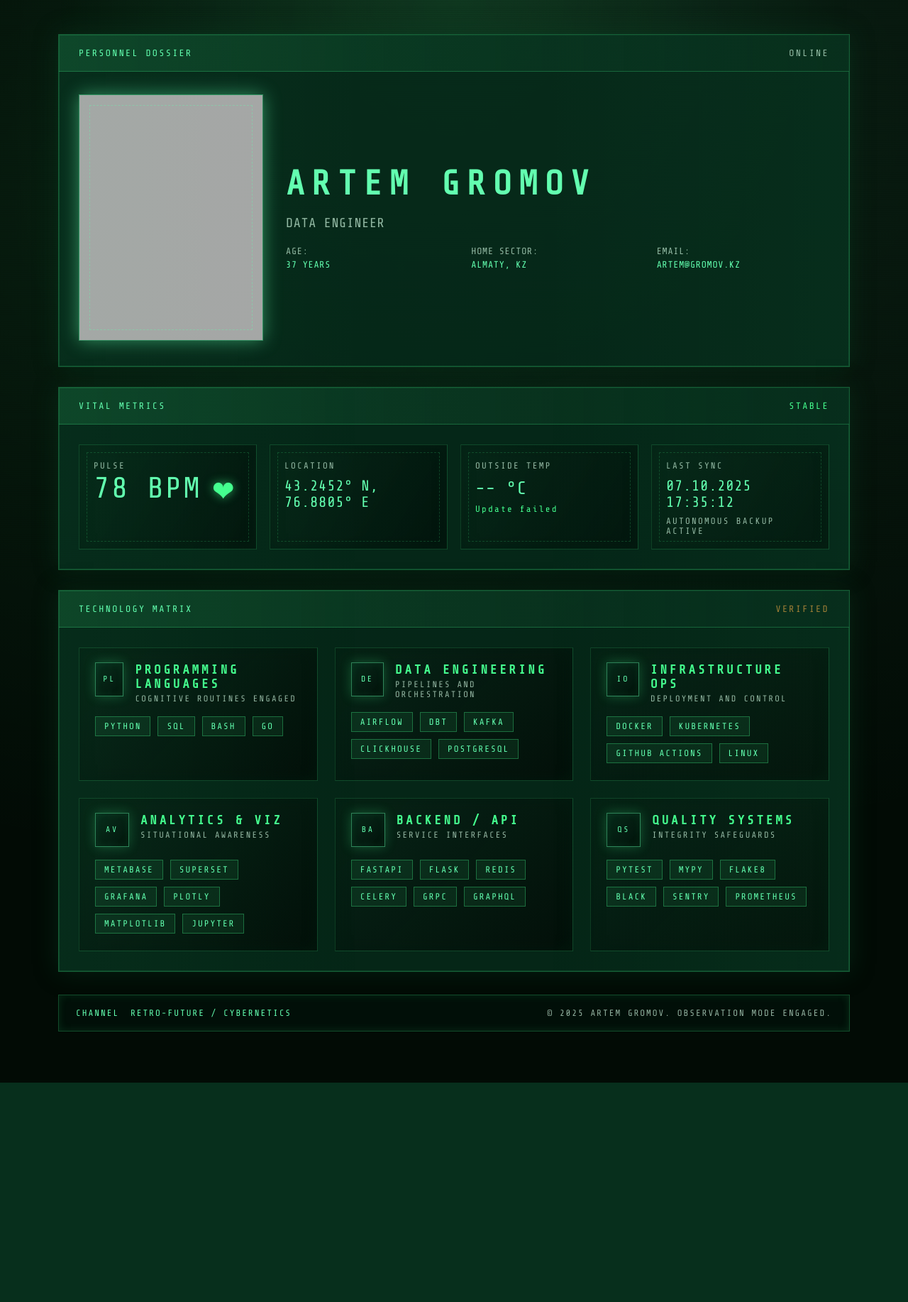
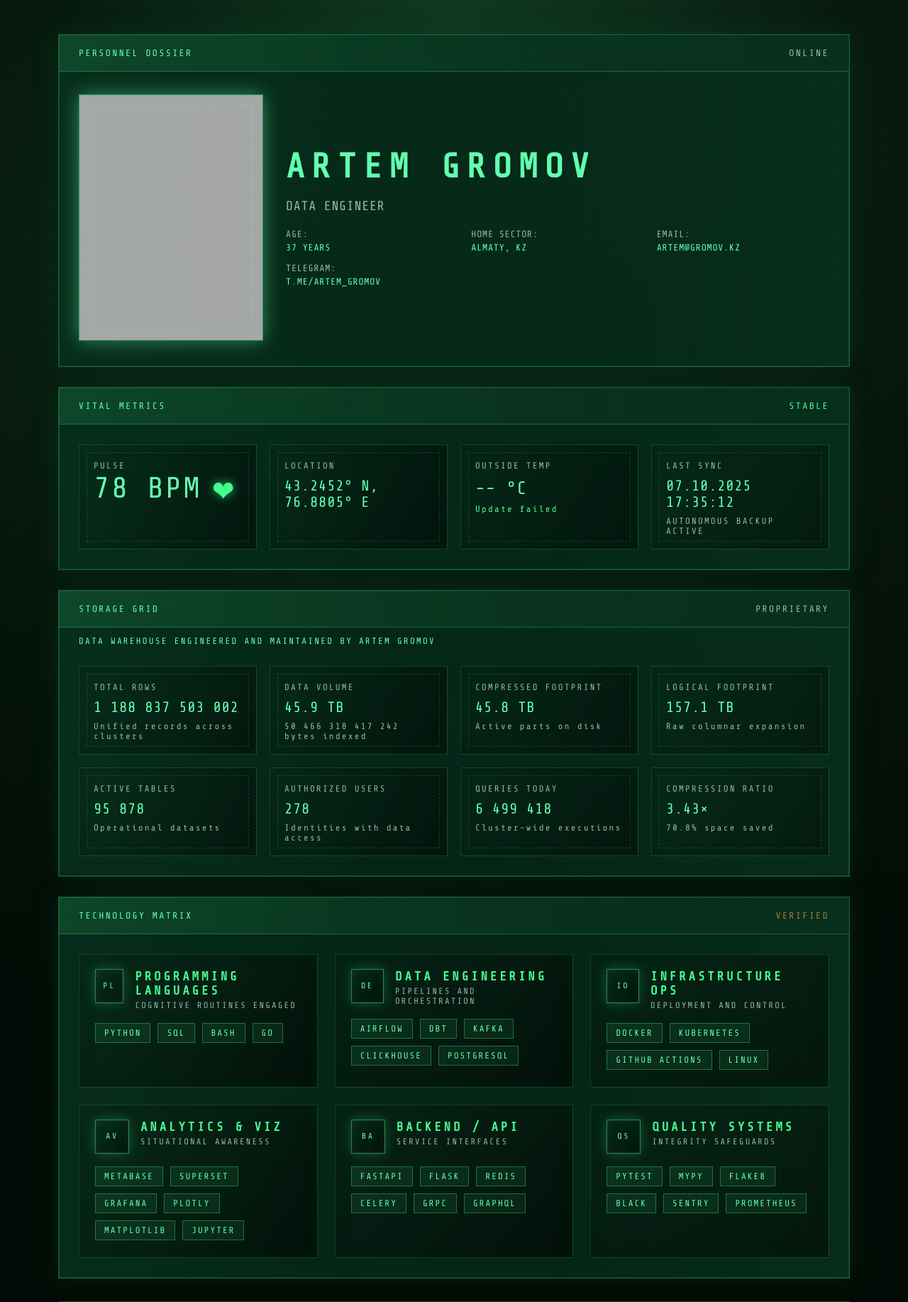
Before and after one commit to artem-gromov/gromov-kz, a PHP site: page / in a window 1280 px wide. Shown: the top 1834 px of the page at 71% size. Before the commit the page ends 1525 px from the top, so only its background shows below. Run offline with PHP 8.4, Linux system fonts and the light colour scheme; grey boxes are pictures that could not be loaded.

Commit message:
feat: add storage metrics section with data visualization and Telegram contact

```diff
--- a/assets/css/style.css
+++ b/assets/css/style.css
@@ -135,6 +135,15 @@ a {
 .panel__status--blink {
     animation: blink 1.4s steps(2, start) infinite;
     color: var(--warning);
+}
+
+.panel__caption {
+    margin: 0;
+    padding: 12px 28px 0;
+    font-size: 0.78rem;
+    letter-spacing: 0.18em;
+    text-transform: uppercase;
+    color: var(--neon-strong);
 }
 
 @keyframes blink {
--- a/index.php
+++ b/index.php
@@ -3,6 +3,106 @@ $siteTitle = 'Gromov Systems // Personnel Interface';
 $description = 'Retro-futuristic dossier: profile of Artem Gromov, data engineer.';
 $birthDate = new DateTime('1988-05-01');
 $age = $birthDate->diff(new DateTime())->y;
+
+$storageStats = [
+    'total_rows' => 1188837503002,
+    'total_bytes' => 50466318417242,
+    'total_tables' => 95878,
+    'total_users' => 278,
+    'queries_today' => 6499418,
+    'compressed_bytes' => 50348881864166,
+    'uncompressed_bytes' => 172701582001172,
+];
+
+function formatMetricNumber($value)
+{
+    return number_format((float) $value, 0, '.', ' ');
+}
+
+function formatMetricBytes($bytes)
+{
+    if ($bytes <= 0) {
+        return '0 B';
+    }
+
+    $units = ['B', 'KB', 'MB', 'GB', 'TB', 'PB'];
+    $index = 0;
+    $normalized = $bytes;
+
+    while ($normalized >= 1024 && $index < count($units) - 1) {
+        $normalized /= 1024;
+        $index++;
+    }
+
+    $precision = $index === 0 ? 0 : ($normalized < 10 ? 2 : 1);
+
+    return number_format($normalized, $precision, '.', ' ') . ' ' . $units[$index];
+}
+
+function formatCompressionRatio($ratio)
+{
+    if ($ratio <= 0) {
+        return '1.00×';
+    }
+
+    return number_format($ratio, $ratio < 10 ? 2 : 1, '.', ' ') . '×';
+}
+
+function formatPercent($value)
+{
+    return number_format($value, 1, '.', ' ') . '%';
+}
+
+$compressionRatio = $storageStats['uncompressed_bytes'] > 0
+    ? $storageStats['uncompressed_bytes'] / $storageStats['compressed_bytes']
+    : 0;
+
+$compressionSavings = $storageStats['uncompressed_bytes'] > 0
+    ? (1 - ($storageStats['compressed_bytes'] / $storageStats['uncompressed_bytes'])) * 100
+    : 0;
+
+$storageMetrics = [
+    [
+        'label' => 'Total Rows',
+        'value' => formatMetricNumber($storageStats['total_rows']),
+        'hint' => 'Unified records across clusters',
+    ],
+    [
+        'label' => 'Data Volume',
+        'value' => formatMetricBytes($storageStats['total_bytes']),
+        'hint' => formatMetricNumber($storageStats['total_bytes']) . ' bytes indexed',
+    ],
+    [
+        'label' => 'Compressed Footprint',
+        'value' => formatMetricBytes($storageStats['compressed_bytes']),
+        'hint' => 'Active parts on disk',
+    ],
+    [
+        'label' => 'Logical Footprint',
+        'value' => formatMetricBytes($storageStats['uncompressed_bytes']),
+        'hint' => 'Raw columnar expansion',
+    ],
+    [
+        'label' => 'Active Tables',
+        'value' => formatMetricNumber($storageStats['total_tables']),
+        'hint' => 'Operational datasets',
+    ],
+    [
+        'label' => 'Authorized Users',
+        'value' => formatMetricNumber($storageStats['total_users']),
+        'hint' => 'Identities with data access',
+    ],
+    [
+        'label' => 'Queries Today',
+        'value' => formatMetricNumber($storageStats['queries_today']),
+        'hint' => 'Cluster-wide executions',
+    ],
+    [
+        'label' => 'Compression Ratio',
+        'value' => formatCompressionRatio($compressionRatio),
+        'hint' => formatPercent($compressionSavings) . ' space saved',
+    ],
+];
 ?>
 <!DOCTYPE html>
 <html lang="en">
@@ -49,6 +149,10 @@ $age = $birthDate->diff(new DateTime())->y;
                             <dt>Email:</dt>
                             <dd><a href="mailto:artem@gromov.kz">artem@gromov.kz</a></dd>
                         </div>
+                        <div class="identity__item">
+                            <dt>Telegram:</dt>
+                            <dd><a href="https://t.me/artem_gromov" target="_blank" rel="noopener">t.me/artem_gromov</a></dd>
+                        </div>
                     </dl>
                 </div>
             </div>
@@ -81,6 +185,25 @@ $age = $birthDate->diff(new DateTime())->y;
                     <span class="metric__value" data-role="sync">--.--.---- --:--:--</span>
                     <span class="metric__hint">AUTONOMOUS BACKUP ACTIVE</span>
                 </article>
+            </div>
+        </section>
+
+        <section class="panel panel--storage">
+            <div class="panel__header">
+                <span class="panel__title">STORAGE GRID</span>
+                <span class="panel__status">PROPRIETARY</span>
+            </div>
+            <p class="panel__caption">Data warehouse engineered and maintained by Artem Gromov</p>
+            <div class="metrics metrics--storage">
+                <?php foreach ($storageMetrics as $metric): ?>
+                    <article class="metric">
+                        <span class="metric__label"><?= htmlspecialchars($metric['label'], ENT_QUOTES, 'UTF-8') ?></span>
+                        <span class="metric__value"><?= htmlspecialchars($metric['value'], ENT_QUOTES, 'UTF-8') ?></span>
+                        <?php if (!empty($metric['hint'])): ?>
+                            <span class="metric__hint"><?= htmlspecialchars($metric['hint'], ENT_QUOTES, 'UTF-8') ?></span>
+                        <?php endif; ?>
+                    </article>
+                <?php endforeach; ?>
             </div>
         </section>
 
```
